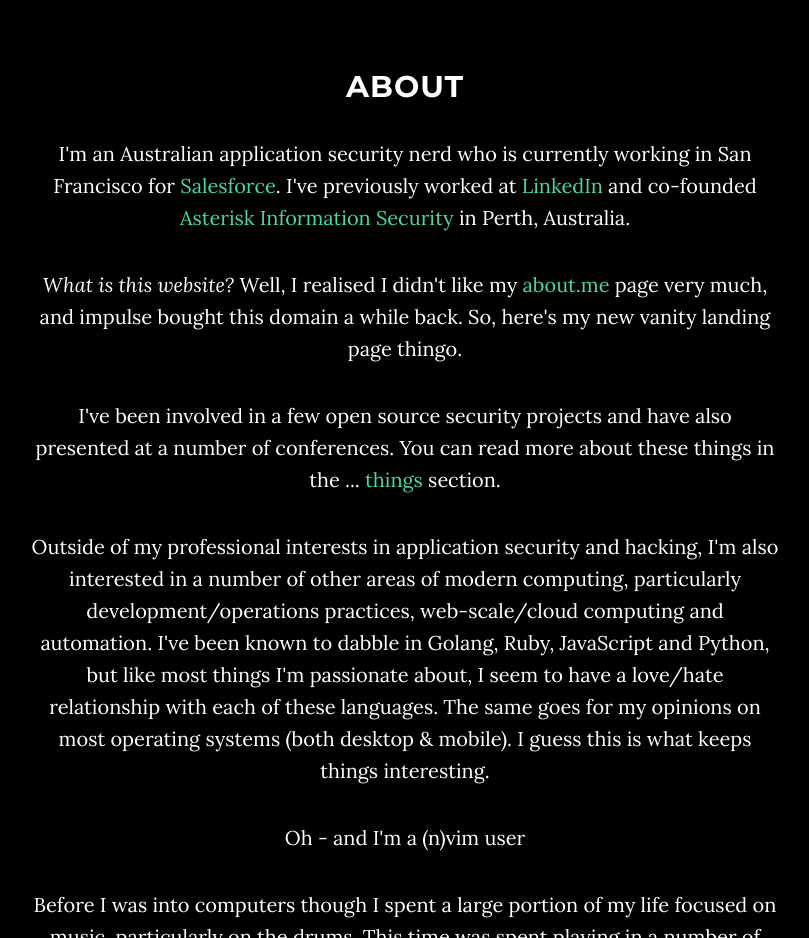
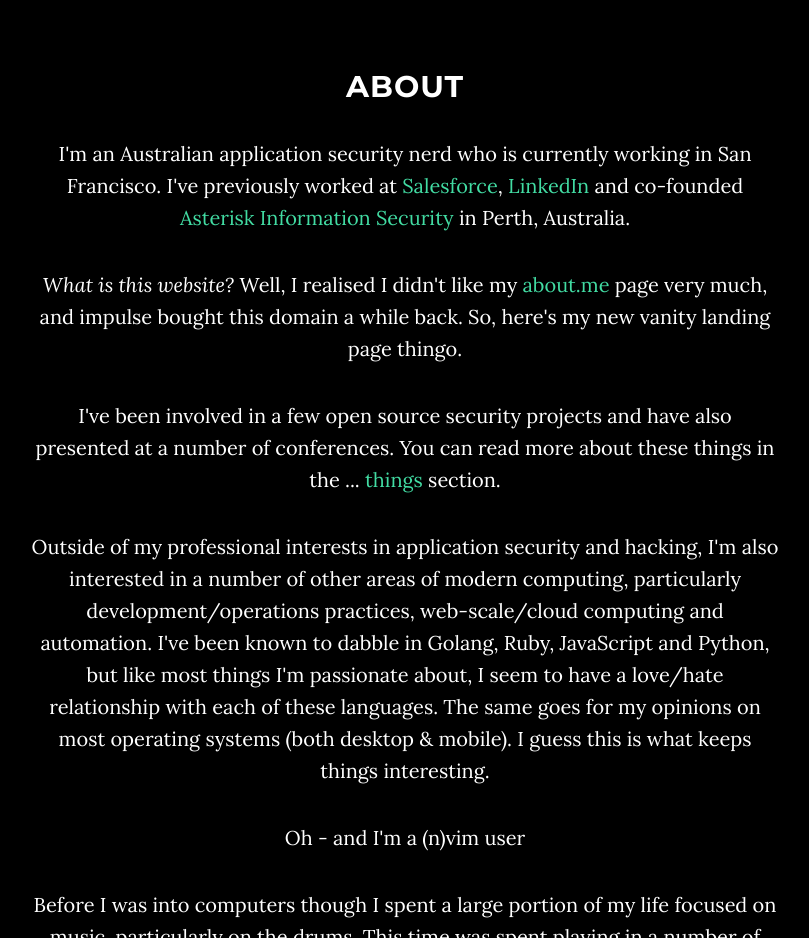
Before and after one commit to xntrik/xntrikwtf, a plain HTML site: page index.html in a window 1280 px wide. Shown: the part 980-1918 px from the top of the page, without its empty margins (235-1044 px from the left). Drawn offline with nearby package versions, Linux system fonts and the light colour scheme; a script that the page names is missing.

Commit message:
Updated index - no longer at Salesforce

```diff
--- a/index.html
+++ b/index.html
@@ -90,7 +90,7 @@
         <div class="row">
             <div class="col-lg-8 col-lg-offset-2">
                 <h2>About</h2>
-                <p>I'm an Australian application security nerd who is currently working in San Francisco for <a href="https://www.salesforce.com">Salesforce</a>. I've previously worked at <a href="https://www.linkedin.com">LinkedIn</a> and co-founded <a href="https://www.asteriskinfosec.com.au">Asterisk Information Security</a> in Perth, Australia.</p>
+                <p>I'm an Australian application security nerd who is currently working in San Francisco. I've previously worked at <a href="https://www.salesforce.com">Salesforce</a>, <a href="https://www.linkedin.com">LinkedIn</a> and co-founded <a href="https://www.asteriskinfosec.com.au">Asterisk Information Security</a> in Perth, Australia.</p>
                 <p><em>What is this website?</em> Well, I realised I didn't like my <a href="https://about.me/xntrik">about.me</a> page very much, and impulse bought this domain a while back. So, here's my new vanity landing page thingo.</p>
                 <p>I've been involved in a few open source security projects and have also presented at a number of conferences. You can read more about these things in the ... <a class="page-scroll" href="#things">things</a> section.</p>
                 <p>Outside of my professional interests in application security and hacking, I'm also interested in a number of other areas of modern computing, particularly development/operations practices, web-scale/cloud computing and automation. I've been known to dabble in Golang, Ruby, JavaScript and Python, but like most things I'm passionate about, I seem to have a love/hate relationship with each of these languages. The same goes for my opinions on most operating systems (both desktop &amp; mobile). I guess this is what keeps things interesting.</p>
```
